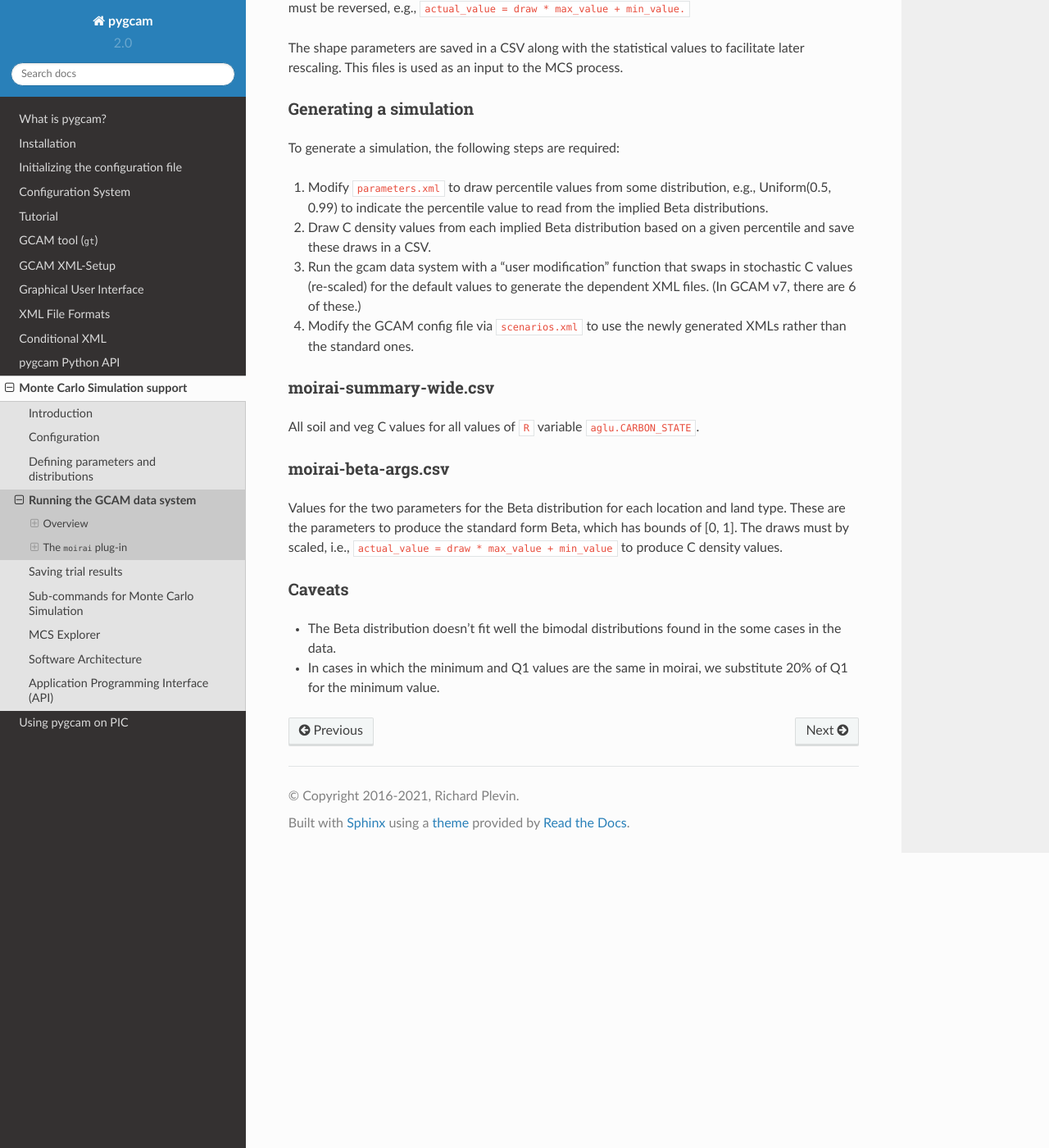
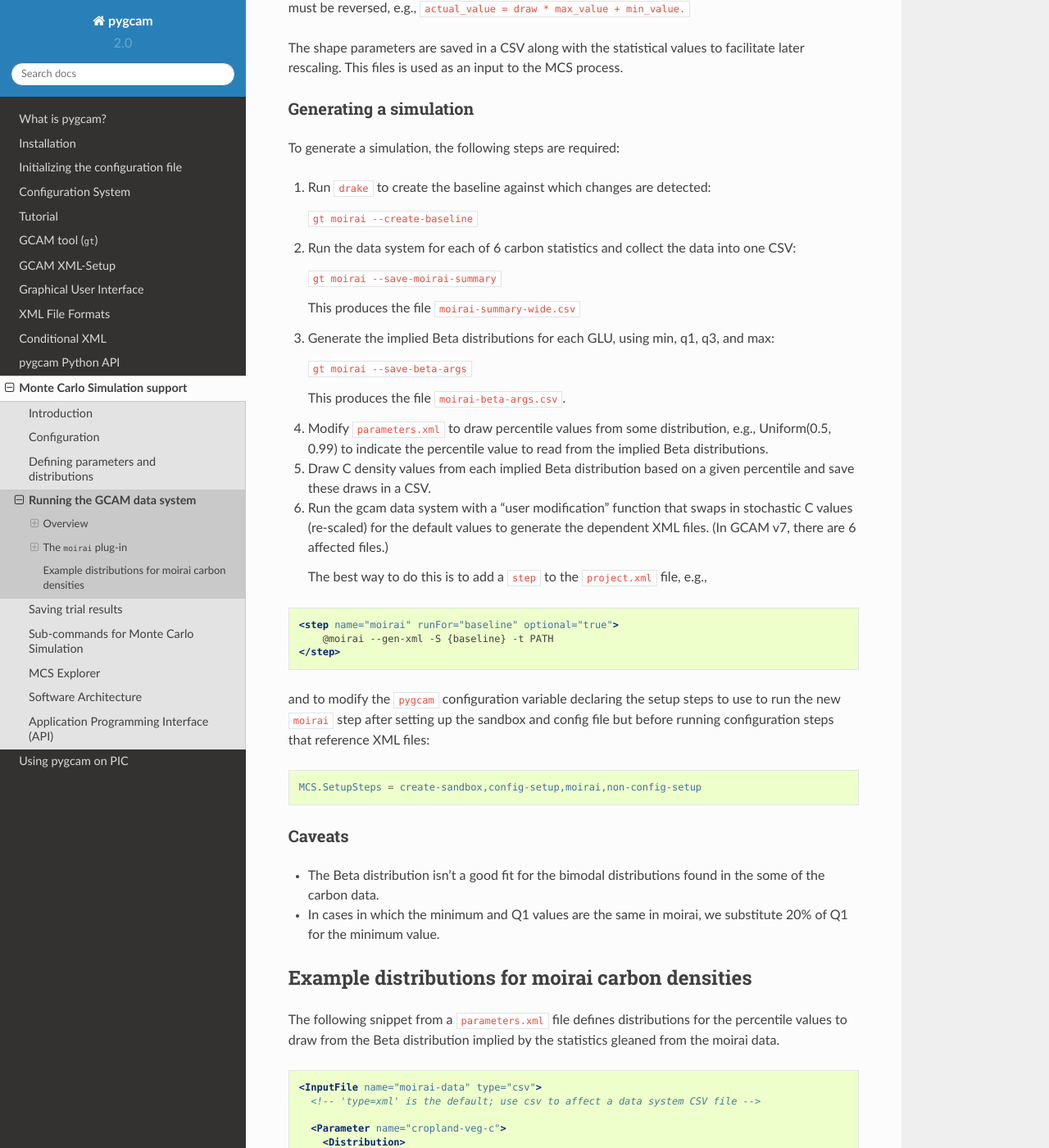
Before and after one commit to JGCRI/pygcam, a Sphinx documentation site: the page built from docs/source/mcs/datasystem.rst, in a window 1280 px wide and 1400 px high, scrolled down 1988 px. Shown: the whole window at 82% size. Built offline with Sphinx 7.4.7 and the Read the Docs theme 2.0.0, drawn with Linux system fonts in a browser that asks for light colours; some of the changed text lies outside the part shown.

Commit message:
Documentation update

```diff
--- a/docs/source/mcs/datasystem.rst
+++ b/docs/source/mcs/datasystem.rst
@@ -117,6 +117,22 @@ Generating a simulation
 
 To generate a simulation, the following steps are required:
 
+#. Run ``drake`` to create the baseline against which changes are detected:
+
+   ``gt moirai --create-baseline``
+
+#. Run the data system for each of 6 carbon statistics and collect the data into one CSV:
+
+   ``gt moirai --save-moirai-summary``
+
+   This produces the file ``moirai-summary-wide.csv``
+
+#. Generate the implied Beta distributions for each GLU, using min, q1, q3, and max:
+
+   ``gt moirai --save-beta-args``
+
+   This produces the file ``moirai-beta-args.csv``.
+
 #. Modify ``parameters.xml`` to draw percentile values from some distribution,
    e.g., Uniform(0.5, 0.99) to indicate the percentile value to read from
    the implied Beta distributions.
@@ -126,31 +142,92 @@ To generate a simulation, the following steps are required:
 
 #. Run the gcam data system with a "user modification" function that
    swaps in stochastic C values (re-scaled) for the default values to generate
-   the dependent XML files. (In GCAM v7, there are 6 of these.)
+   the dependent XML files. (In GCAM v7, there are 6 affected files.)
 
-#. Modify the GCAM config file via ``scenarios.xml`` to use the newly generated
-   XMLs rather than the standard ones.
+   The best way to do this is to add a ``step`` to the ``project.xml`` file, e.g.,
 
+.. code-block:: xml
 
-moirai-summary-wide.csv
-~~~~~~~~~~~~~~~~~~~~~~~~~~~
+    <step name="moirai" runFor="baseline" optional="true">
+        @moirai --gen-xml -S {baseline} -t PATH
+    </step>
 
-All soil and veg C values for all values of ``R`` variable ``aglu.CARBON_STATE``.
+and to modify the ``pygcam`` configuration variable declaring the setup steps to use
+to run the new ``moirai`` step after setting up the sandbox and config file but before
+running configuration steps that reference XML files:
 
+.. code-block:: cfg
 
-moirai-beta-args.csv
-~~~~~~~~~~~~~~~~~~~~~~~~~~~
+   MCS.SetupSteps = create-sandbox,config-setup,moirai,non-config-setup
 
-Values for the two parameters for the Beta distribution for each
-location and land type. These are the parameters to produce the
-standard form Beta, which has bounds of [0, 1]. The draws must by
-scaled, i.e., ``actual_value = draw * max_value + min_value``
-to produce C density values.
 
 Caveats
 ~~~~~~~~~~
 
-* The Beta distribution doesn’t fit well the bimodal distributions found in the some cases in the data.
+* The Beta distribution isn't a good fit for the bimodal distributions found in the some
+  of the carbon data.
 
 * In cases in which the minimum and Q1 values are the same in moirai, we substitute 20% of Q1
   for the minimum value.
+
+
+Example distributions for moirai carbon densities
+----------------------------------------------------
+
+The following snippet from a ``parameters.xml`` file defines distributions for the
+percentile values to draw from the Beta distribution implied by the statistics
+gleaned from the moirai data.
+
+.. code-block:: xml
+
+  <InputFile name="moirai-data" type="csv">
+    <!-- 'type=xml' is the default; use csv to affect a data system CSV file -->
+
+    <Parameter name="cropland-veg-c">
+      <Distribution>
+        <Uniform min="0.5" max="0.99"/>
+      </Distribution>
+    </Parameter>
+
+    <Parameter name="pasture-veg-c">
+      <Distribution>
+        <Uniform min="0.5" max="0.99"/>
+      </Distribution>
+    </Parameter>
+
+    <Parameter name="forest-veg-c">
+      <Distribution>
+        <Uniform min="0.5" max="0.99"/>
+      </Distribution>
+    </Parameter>
+
+    <Parameter name="grass-shrub-veg-c">
+      <Distribution>
+        <Uniform min="0.5" max="0.99"/>
+      </Distribution>
+    </Parameter>
+
+    <Parameter name="cropland-soil-c">
+      <Distribution>
+        <Uniform min="0.5" max="0.99"/>
+      </Distribution>
+    </Parameter>
+
+    <Parameter name="pasture-soil-c">
+      <Distribution>
+        <Uniform min="0.5" max="0.99"/>
+      </Distribution>
+    </Parameter>
+
+    <Parameter name="forest-soil-c">
+      <Distribution>
+        <Uniform min="0.5" max="0.99"/>
+      </Distribution>
+    </Parameter>
+
+    <Parameter name="grass-shrub-soil-c">
+      <Distribution>
+        <Uniform min="0.5" max="0.99"/>
+      </Distribution>
+    </Parameter>
+  </InputFile>
```
